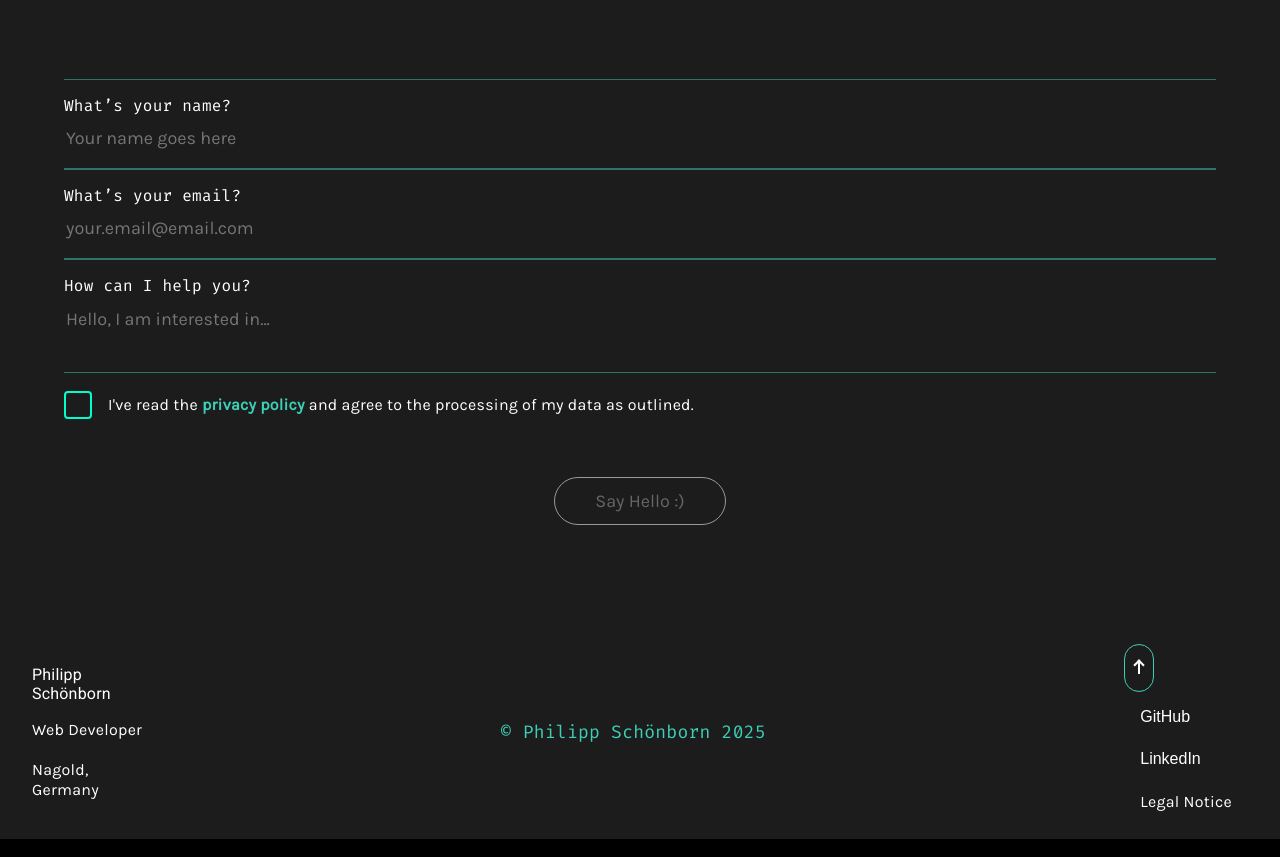
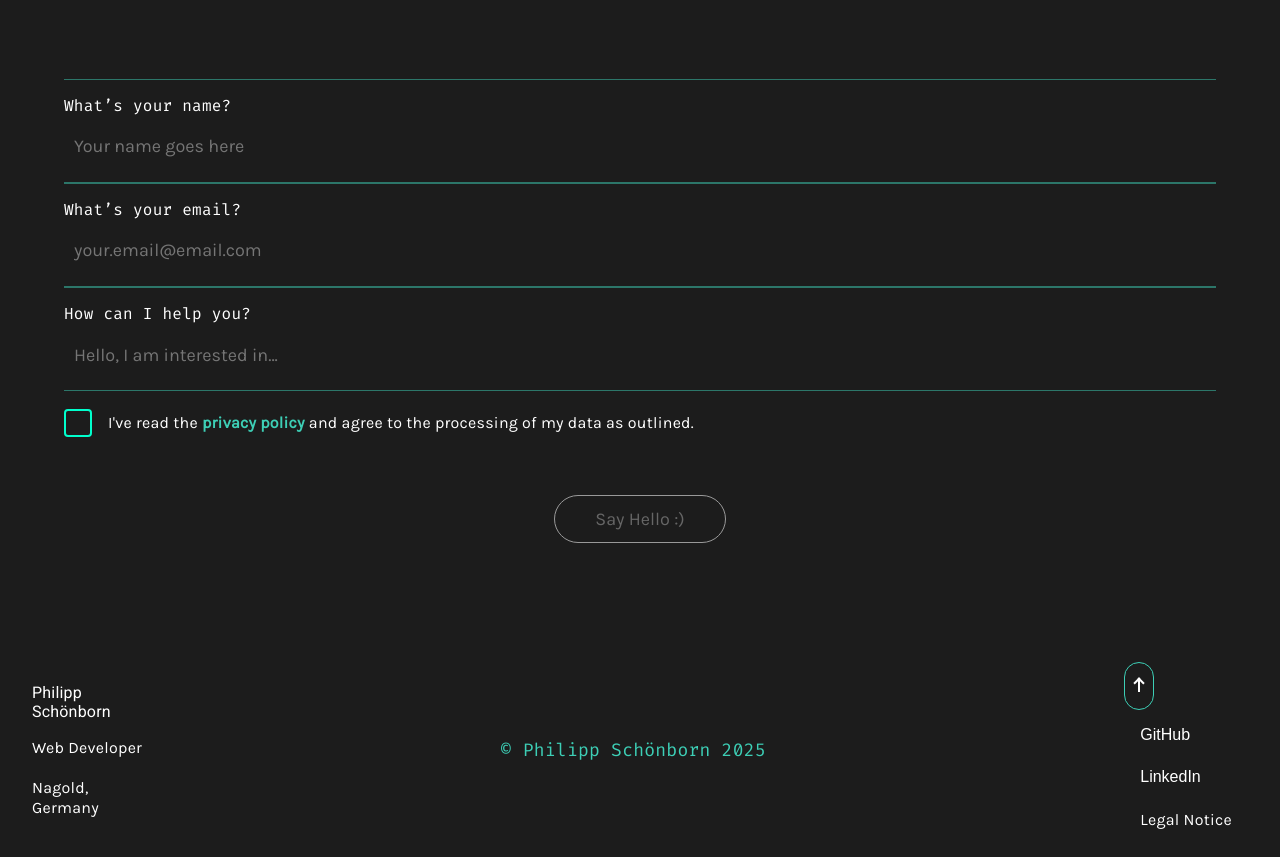
Before and after one commit to PhilippSchoenborn/project_portfolio, an Angular app: page / in a window 1280 px wide. Shown: the part 5269-6126 px from the top of the page. Built offline with nearby package versions, Linux system fonts and the light colour scheme.

Commit message:
fixing autofill

```diff
--- a/src/app/contact/contact.component.scss
+++ b/src/app/contact/contact.component.scss
@@ -337,6 +337,45 @@
     color: #ff4b4b !important;
 }
 
+.form-container input,
+.form-container textarea {
+  padding: 10px;
+  height: 40px;
+  box-sizing: border-box;
+  background-color: rgb(28, 28, 28);
+  color: #00ffcc;
+  font-size: 18px;
+  line-height: normal;
+  border: none;
+  outline: none;
+  transition: background-color 0s ease-in-out 0s;
+}
+
+.form-container input:-webkit-autofill,
+.form-container textarea:-webkit-autofill,
+.form-container input:-webkit-autofill:focus,
+.form-container textarea:-webkit-autofill:focus,
+.form-container input:-webkit-autofill:hover,
+.form-container textarea:-webkit-autofill:hover {
+  -webkit-box-shadow: inset 0 0 0 1000px rgb(28, 28, 28) !important;
+  box-shadow: inset 0 0 0 1000px rgb(28, 28, 28) !important;
+  -webkit-text-fill-color: #00ffcc !important;
+  font-size: 18px !important;
+  line-height: normal !important;
+  border: none !important;
+  transition: background-color 0s ease-in-out 0s;
+}
+
+.form-container input:-moz-autofill,
+.form-container textarea:-moz-autofill {
+  box-shadow: inset 0 0 0 1000px rgb(28, 28, 28) !important;
+  -moz-text-fill-color: #00ffcc !important;
+  font-size: 18px !important;
+  line-height: normal !important;
+  border: none !important;
+}
+
+
 @media (max-width: 1280px) {
     .contact {
         gap: 80px;
```
